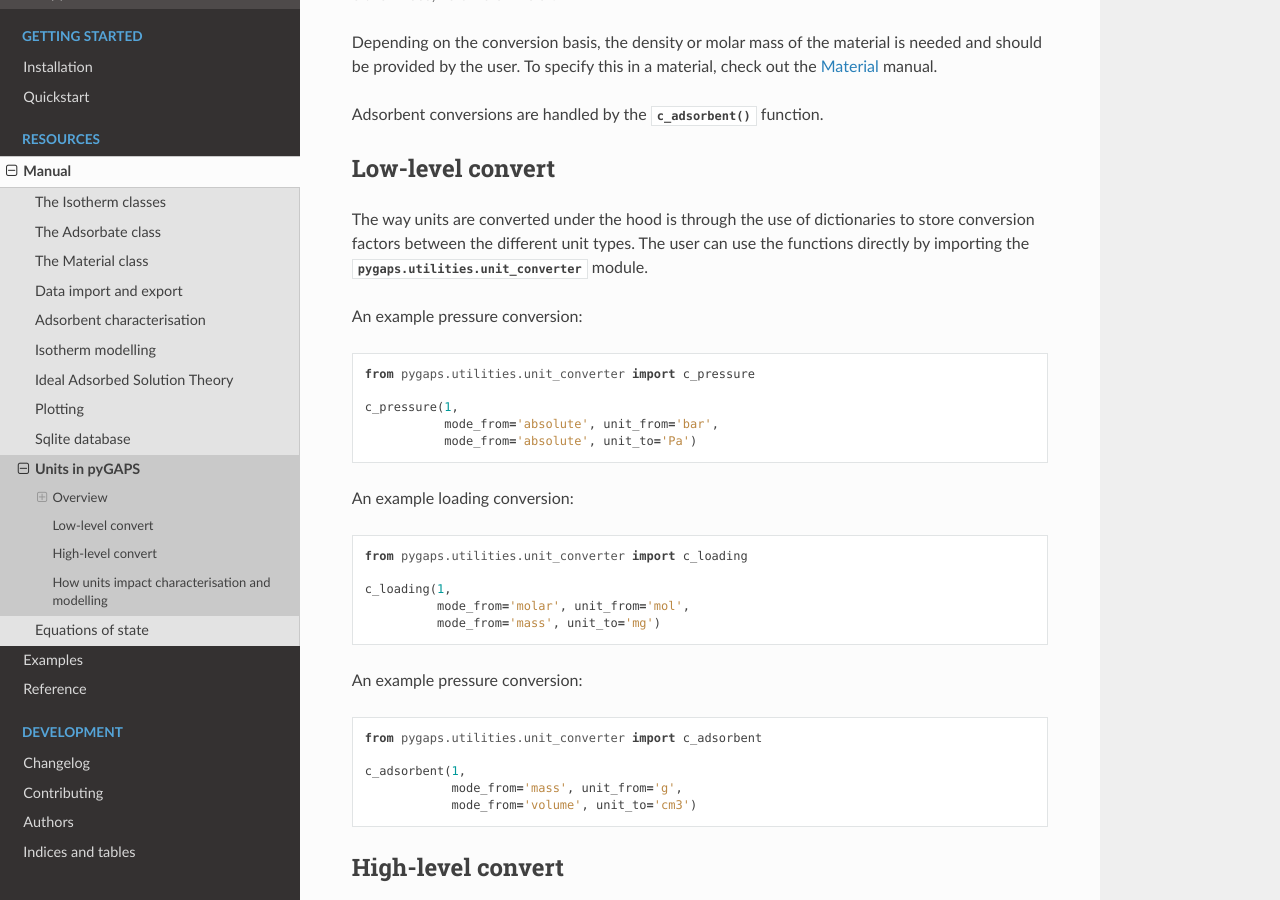
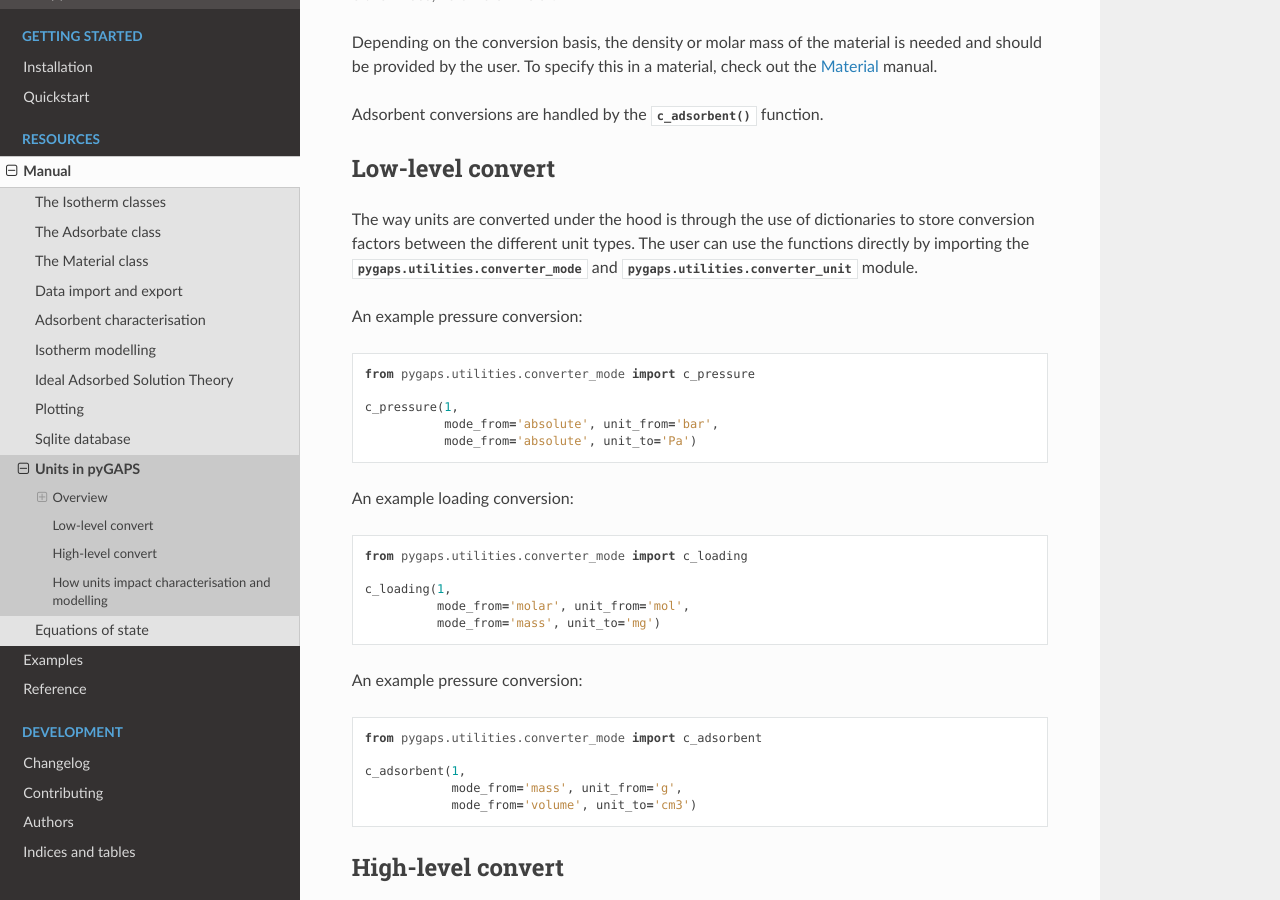
Before and after one commit to pauliacomi/pyGAPS, a Sphinx documentation site: the page built from docs/manual/units.rst, in a window 1280 px wide and 900 px high, scrolled down 1321 px. Built offline with Sphinx 7.4.7 and the Read the Docs theme 2.0.0, drawn with Linux system fonts in a browser that asks for light colours.

Commit message:
fixed manual

```diff
--- a/docs/manual/units.rst
+++ b/docs/manual/units.rst
@@ -39,7 +39,7 @@ info of the specific adsorbate is required. This info is obtained
 internally using an equation of state from either CoolProp or REFPROP.
 
 Pressure conversions are handled by the
-:func:`~pygaps.utilities.unit_converter.c_pressure` function.
+:func:`~pygaps.utilities.converter_mode.c_pressure` function.
 
 
 Adsorbate loading
@@ -62,7 +62,7 @@ density of the adsorbate are required. This info is obtained
 internally using an equation of state from either CoolProp or REFPROP.
 
 Loading conversions are handled by the
-:func:`~pygaps.utilities.unit_converter.c_loading` function.
+:func:`~pygaps.utilities.converter_mode.c_loading` function.
 
 Adsorbent quantity
 :::::::::::::::::::
@@ -78,7 +78,7 @@ material is needed and should be provided by the user. To specify this in a
 material, check out the :ref:`Material <material-manual-manage>` manual.
 
 Adsorbent conversions are handled by the
-:func:`~pygaps.utilities.unit_converter.c_adsorbent` function.
+:func:`~pygaps.utilities.converter_mode.c_adsorbent` function.
 
 
 .. _units-manual-low-level:
@@ -86,17 +86,16 @@ Adsorbent conversions are handled by the
 Low-level convert
 -----------------
 
-The way units are converted under the hood is through
-the use of dictionaries to store conversion factors
-between the different unit types. The user can use the
-functions directly by importing the
-:mod:`pygaps.utilities.unit_converter` module.
+The way units are converted under the hood is through the use of dictionaries to
+store conversion factors between the different unit types. The user can use the
+functions directly by importing the :mod:`pygaps.utilities.converter_mode` and
+:mod:`pygaps.utilities.converter_unit` module.
 
 An example pressure conversion:
 
 ::
 
-    from pygaps.utilities.unit_converter import c_pressure
+    from pygaps.utilities.converter_mode import c_pressure
 
     c_pressure(1,
                mode_from='absolute', unit_from='bar',
@@ -107,7 +106,7 @@ An example loading conversion:
 
 ::
 
-    from pygaps.utilities.unit_converter import c_loading
+    from pygaps.utilities.converter_mode import c_loading
 
     c_loading(1,
               mode_from='molar', unit_from='mol',
@@ -118,7 +117,7 @@ An example pressure conversion:
 
 ::
 
-    from pygaps.utilities.unit_converter import c_adsorbent
+    from pygaps.utilities.converter_mode import c_adsorbent
 
     c_adsorbent(1,
                 mode_from='mass', unit_from='g',
--- a/docs/reference/utilities.rst
+++ b/docs/reference/utilities.rst
@@ -1,10 +1,14 @@
 .. _utilities-ref:
 
 
-Unit Converter
-==============
+Unit Converters
+===============
 
-.. automodule:: pygaps.utilities.unit_converter
+.. automodule:: pygaps.utilities.converter_mode
+    :members:
+
+
+.. automodule:: pygaps.utilities.converter_unit
     :members:
 
 Interpolator
```
